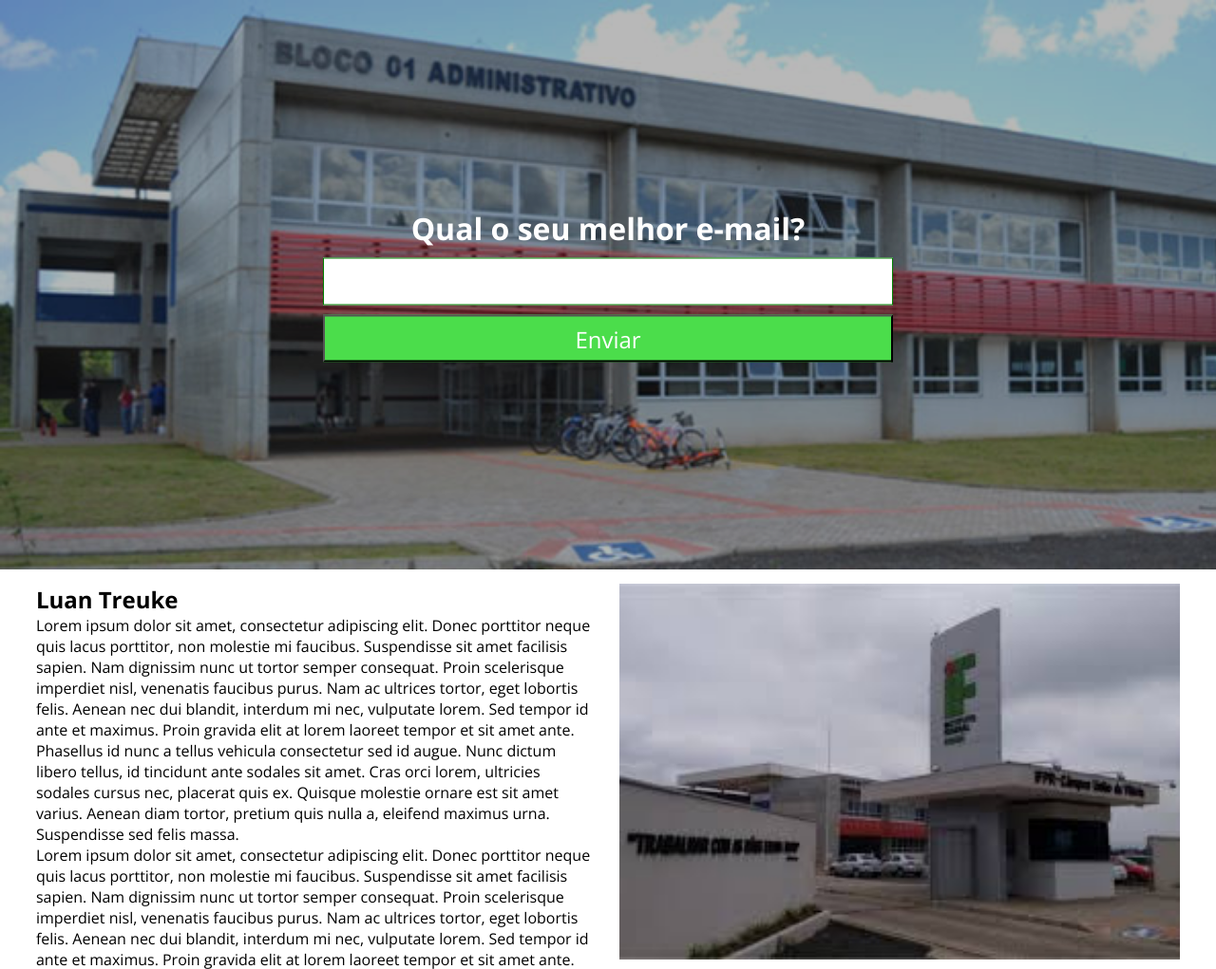
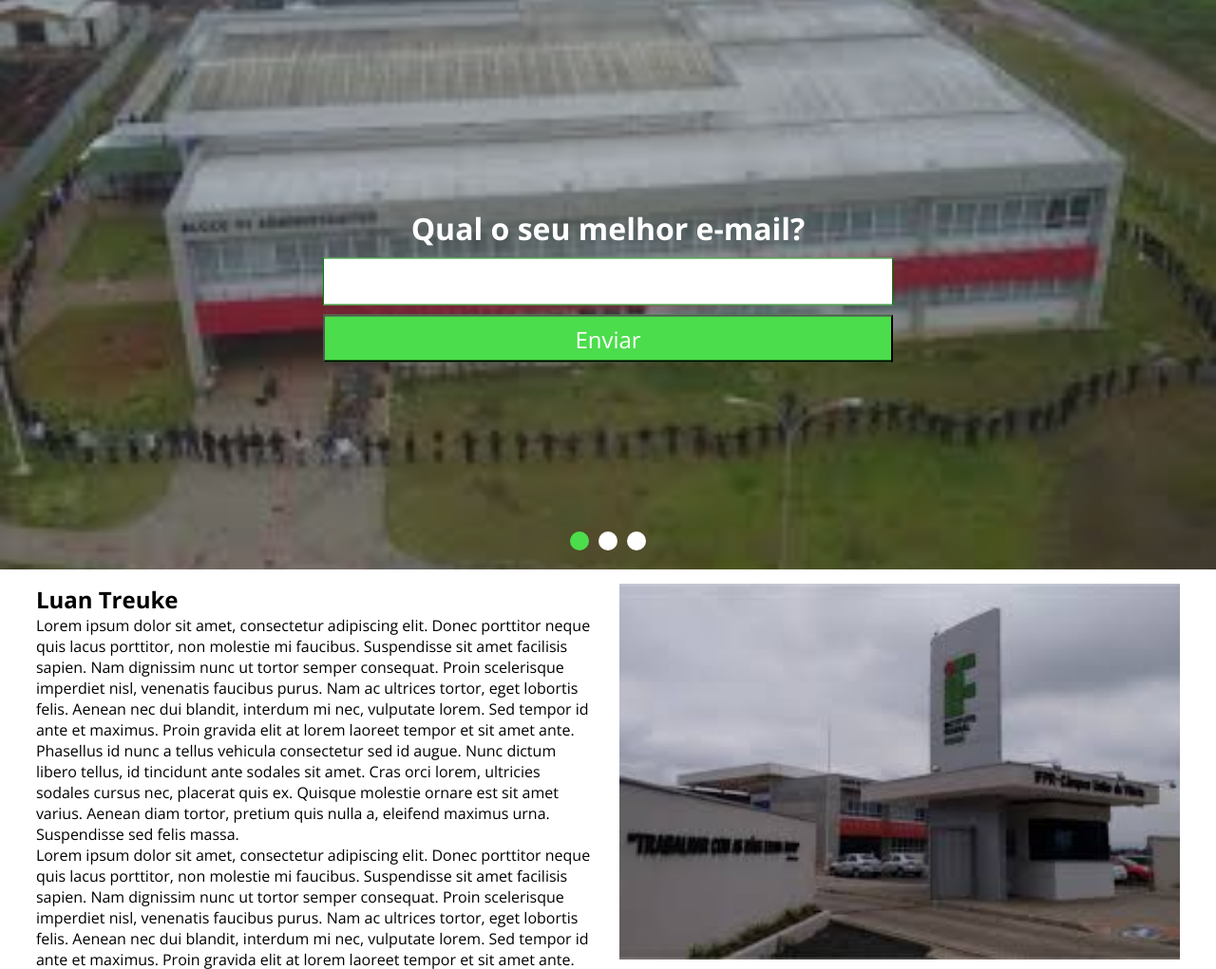
Before and after one commit to LuanTreuke/Trabalho-Web-II, a PHP site: page /Revisao-web-1/ in a window 1280 px wide. Shown: the part 47-1068 px from the top of the page at 95% size. Run offline with PHP 8.4, Linux system fonts and the light colour scheme; some libraries are stand-ins or nearby versions.

Commit message:
commit carrosel

```diff
--- a/assets/css/style.css
+++ b/assets/css/style.css
@@ -82,10 +82,18 @@ nav.desktop a {
 section.banner-principal{
     width: 100%;
     height: 600px;
-    background-image: url(../img/cat-lab-campus-uniao-da-vitoria.jpg);
+    position: relative;
+}
+
+.banner-single{
+    z-index: 0;
+    position: absolute;
+    left: 0;
+    top: 0;
+    width: 100%;
+    height: 100%;
     background-size: cover;
-    background-repeat: no-repeat;
-    position: relative;
+    background-position: center;
 }
 
 section .overlay{
@@ -276,6 +284,28 @@ section.erro404 a{
     cursor: pointer;
 }
 
+.bullets{
+    position: absolute;
+    z-index: 2;
+    left: 50%;
+    transform: translateX(-50%);
+    bottom: 10px;
+}
+
+.bullets span{
+    display: inline-block;
+    width: 20px;
+    height: 20px;
+    border-radius: 50%;
+    background-color: white;
+    cursor: pointer;
+    margin: 5px;
+}
+
+.bullets span.active-slider{
+    background-color: rgb(75, 221, 75);;
+}
+
 .map iframe{
     width: 100%;
 }
--- a/assets/js/scripts.js
+++ b/assets/js/scripts.js
@@ -0,0 +1,32 @@
+$(function(){
+    $('nav.mobile').click(function(){
+        var listaMenu = $('nav.mobile ul');
+        var icone = $('nav.mobile div');
+        // listaMenu.show();
+        // listaMenu.hide();
+        // listaMenu.fadeIn();
+        // listaMenu.fadeOut();
+        // listaMenu.slideToggle();
+
+        if(listaMenu.is(':hidden')){
+            // listaMenu.css('display', 'block')
+            icone.removeClass('fa-bars');
+            icone.addClass('fa-xmark');
+            listaMenu.slideToggle();
+        }
+        else{
+            // listaMenu.css('display', 'none')
+            listaMenu.slideToggle();
+            icone.removeClass('fa-xmark');
+            icone.addClass('fa-bars');
+        }
+
+    })
+
+    if($('target').length > 0){
+        var elemento = '#'+$('target').attr('target');
+        var divScroll = $(elemento).offset().top;
+        $('html,body').animate({'scrollTop':divScroll}, 2000);
+    }
+
+})
--- /dev/null
+++ b/assets/js/slider.js
@@ -0,0 +1,61 @@
+$(function(){
+    //Tempo do carousel
+    var delay = 7
+
+    //valor atual do slide
+    var currentSlide = 0;
+    //quantidade total de slides
+    var maxSlide = $('.banner-single').length -1;
+
+    initSlider();
+    changeSlider();
+
+    function initSlider(){
+        //esconder todos os elementos da classe
+        $('.banner-single').hide();
+        //eq seleciona o index() | show mostra
+        $('.banner-single').eq(0).show();
+
+        for(var i=0; i < maxSlide+1; i++){
+            //Recuperando o conteúdo do html
+            var content = $('.bullets').html();
+
+            //Verificando se é o primeiro bullet
+            if(i==0){
+                content += '<span class="active-slider"></span>'
+            }else{
+                content += '<span></span>';
+            }
+
+            $('.bullets').html(content);
+        }
+    }
+
+    function changeSlider(){
+        setInterval(function(){
+            $('.banner-single').eq(currentSlide).fadeOut();
+            currentSlide++;
+
+            if(currentSlide > maxSlide){
+                currentSlide = 0;
+            }
+
+            $('.banner-single').eq(currentSlide).fadeIn();
+            //Trocar os bullets de navegação
+            $('.bullets span').removeClass('active-slider');
+            $('.bullets span').eq(currentSlide).addClass('active-slider');
+
+        }, delay*1000);
+    }
+
+    $('body').on('click', '.bullets span', function(){
+        var currentBullet = $(this);
+        //Sincronizar bullets e slider
+        $('.banner-single').eq(currentSlide).fadeOut();
+        currentSlide = currentBullet.index();
+        $('.banner-single').eq(currentSlide).fadeIn();
+        $('.bullets span').removeClass('active-slider');
+        currentBullet.addClass('active-slider');
+    })
+
+})
--- a/pages/home.php
+++ b/pages/home.php
@@ -1,4 +1,14 @@
-<section class="banner-principal">
+<section  id="section-home" class="banner-principal">
+
+        <div style="background-image:url('<?php echo INCLUDE_PATH; ?>assets/img/IFPR-slide1.jpg')"
+            class="banner-single"></div>
+
+        <div style="background-image: url('<?php echo INCLUDE_PATH; ?>assets/img/IFPR-slide2.jpg')"
+            class="banner-single"></div>
+
+        <div style="background-image: url('<?php echo INCLUDE_PATH; ?>assets/img/IFPR-slide3.jpg')"
+            class="banner-single"></div>
+
         <div class="overlay"></div>
         <div class="center">
             <form action="">
@@ -7,6 +17,11 @@
                 <input type="submit" name="enviar" value="Enviar">
             </form>
         </div>
+
+        <div class="bullets">
+
+        </div>
+
     </section>
 
     <section class="descricao-autor">
@@ -86,7 +101,7 @@
         </div>
     </section>
 
-    <section class="extras">
+    <section id="section-extras" class="extras">
         <div class="center">
             <div id="depoimentos" class="w50 left">
                 <h2 class="title">Depoimentos</h2>
```
Also changed, not shown: index.php (+17 -14 lines), assets/img/IFPR-slide1.jpg (added), assets/img/IFPR-slide2.jpg (added), assets/img/IFPR-slide3.jpg (added), pages/404.php (line endings or trailing spaces).
